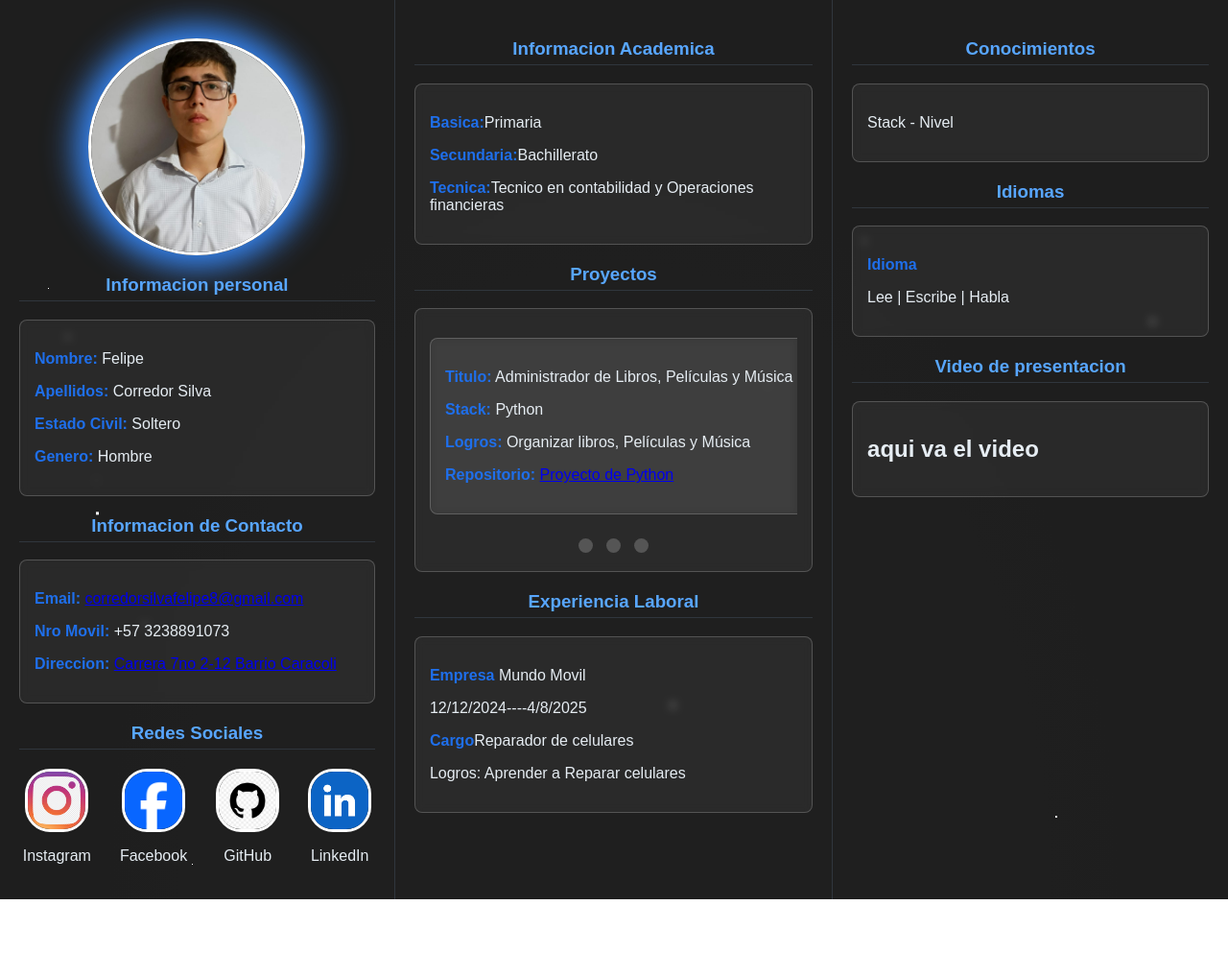
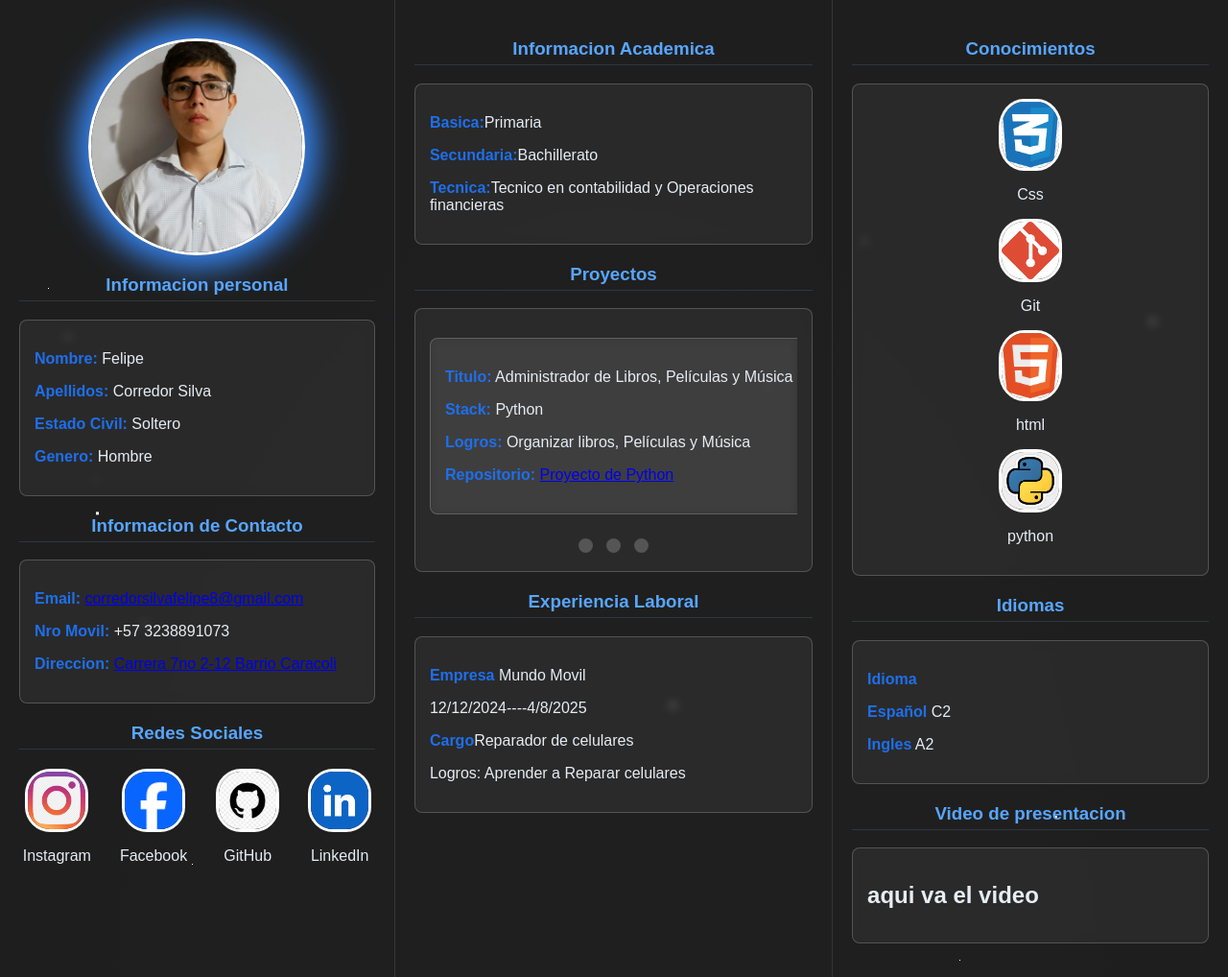
Before and after one commit to corredor29/Mi-portafolio, a plain HTML site: page index.html in a window 1280 px wide. Shown: the whole page at 96% size. Before the commit the page ends 937 px from the top, so only its background shows below. Drawn offline with Linux system fonts and the light colour scheme.

Commit message:
feat: :ambulance: respaldo
respaldo

```diff
--- a/index.html
+++ b/index.html
@@ -135,13 +135,26 @@
         <div class="columna derecha">
             <h3>Conocimientos</h3>
             <div class="caja">
-                <p>Stack - Nivel</p>
+                <div class="red">
+                    <img src="image/css.webp" alt="css" class="link"><p>Css</p>
+                </div>
+                <div class="red">
+                    <img src="image/git.png" alt="git" class="link"><p>Git</p>
+                </div>
+                <div class="red">
+                    <img src="image/html.png" alt="html" class="link"><p>html</p>
+                </div>
+                <div class="red">
+                    <img src="image/python.jpeg" alt="python" class="link"><p>python</p>
+                </div>
+
             </div>
 
             <h3>Idiomas</h3>
             <div class="caja">
                 <p><b>Idioma</b></p>
-                <p>Lee | Escribe | Habla</p>
+                <p><b>Español</b> C2</p>
+                <p><b>Ingles</b> A2</p>
             </div>
 
             <h3>Video de presentacion</h3>
```
Also changed, not shown: image/css.webp (added), image/git.png (added), image/html.png (added), image/python.jpeg (added).
